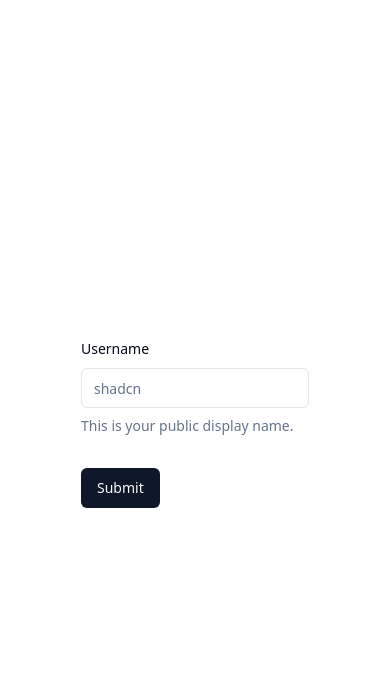
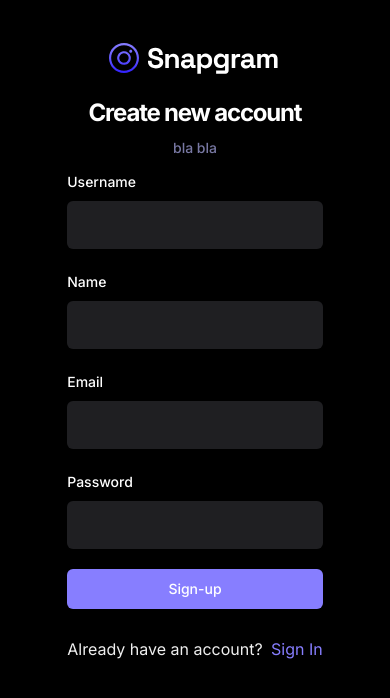
Before and after one commit to phucvinh01/Instagram, a React (Vite) app: page /sign-up in a window 390 px wide. Shown: the top 698 px of the page. Built offline with nearby package versions, Linux system fonts and the light colour scheme.

Commit message:
day 2: sign-up page

```diff
--- a/src/App.tsx
+++ b/src/App.tsx
@@ -7,7 +7,7 @@
 import {Routes, Route} from 'react-router-dom'
 const App = () => {
   return (
-    <main className='h-screen flex'>
+    <main className='flex'>
       <Routes>
         <Route element={<AuthLayout />}>
           <Route path='/sign-in' element= {<SignIn />} />
--- a/src/_auth/AuthLayout.tsx
+++ b/src/_auth/AuthLayout.tsx
@@ -11,7 +11,7 @@
             <Navigate to={'/'} />
         ) : (
             <>
-                <section className='flex justify-center items-center flex-1 flex-col'>
+                <section className='flex flex-1 justify-center items-center flex-col py-10'>
                     <Outlet/>
                 </section>
                 <img src={img} alt='side' className='hidden xl:block w-1/2 bg-no-repeat object-cover' />
--- a/src/_auth/forms/SignUp.tsx
+++ b/src/_auth/forms/SignUp.tsx
@@ -1,55 +1,133 @@
-import { zodResolver } from "@hookform/resolvers/zod"
-import { useForm } from "react-hook-form"
-import { Button } from "@/components/ui/button"
+import { zodResolver } from '@hookform/resolvers/zod';
+import { useForm } from 'react-hook-form';
+import { Button } from '@/components/ui/button';
 import {
   Form,
   FormControl,
-  FormDescription,
   FormField,
   FormItem,
   FormLabel,
   FormMessage,
-} from "@/components/ui/form"
-import { Input } from "@/components/ui/input"
-import { SignUpValidation } from "@/lib/validation"
-import { z } from "zod"
-
+} from '@/components/ui/form';
+import { Input } from '@/components/ui/input';
+import { SignUpValidation } from '@/lib/validation';
+import { z } from 'zod';
+import logo from '/assets/images/logo.svg';
+import Loader from '@/components/Loader';
+import { Link } from 'react-router-dom';
 
 const SignUp = () => {
+  const isLoading = false;
 
   const form = useForm<z.infer<typeof SignUpValidation>>({
     resolver: zodResolver(SignUpValidation),
     defaultValues: {
-      username: "",
+      username: '',
+      name: '',
+      password: '',
+      email: '',
     },
-  })
+  });
   function onSubmit(values: z.infer<typeof SignUpValidation>) {
-
-    console.log(values)
+    console.log(values);
   }
   return (
+    <div className='sm:w-420 flex-center flex-col'>
       <Form {...form}>
-      <form onSubmit={form.handleSubmit(onSubmit)} className="space-y-8">
+        <img
+          src={logo}
+          alt='logo'
+        />
+        <h2 className='h3-bold md:h2-blod pt-5 sm:pt-12'>Create new account</h2>
+        <p className='text-light-3 small-medium md:base-regular mt-2'>
+          bla bla
+        </p>
+        <form
+          onSubmit={form.handleSubmit(onSubmit)}
+          className='flex flex-col gap-5 w-full mt-3'>
           <FormField
             control={form.control}
-          name="username"
+            name='username'
             render={({ field }) => (
               <FormItem>
                 <FormLabel>Username</FormLabel>
                 <FormControl>
-                <Input placeholder="shadcn" {...field} />
+                  <Input
+                    className='shad-input'
+
+                    {...field}
+                  />
                 </FormControl>
-              <FormDescription>
-                This is your public display name.
-              </FormDescription>
                 <FormMessage />
               </FormItem>
             )}
           />
-        <Button type="submit">Submit</Button>
+          <FormField
+            control={form.control}
+            name='name'
+            render={({ field }) => (
+              <FormItem>
+                <FormLabel>Name</FormLabel>
+                <FormControl>
+                  <Input
+                    className='shad-input'
+
+                    {...field}
+                  />
+                </FormControl>
+                <FormMessage />
+              </FormItem>
+            )}
+          />
+          <FormField
+            control={form.control}
+            name='email'
+            render={({ field }) => (
+              <FormItem>
+                <FormLabel>Email</FormLabel>
+                <FormControl>
+                  <Input
+                    className='shad-input'
+
+                    {...field}
+                  />
+                </FormControl>
+                <FormMessage />
+              </FormItem>
+            )}
+          />
+          <FormField
+            control={form.control}
+            name='password'
+            render={({ field }) => (
+              <FormItem>
+                <FormLabel>Password</FormLabel>
+                <FormControl>
+                  <Input
+                    className='shad-input'
+
+                    {...field}
+                  />
+                </FormControl>
+                <FormMessage />
+              </FormItem>
+            )}
+          />
+          <Button type='submit' className='shad-button_primary'>
+            {isLoading ? (
+              <div className='flex flex-center gap-2'>
+                <Loader /> Loading
+              </div>
+            ) : (
+              'Sign-up'
+            )}
+          </Button>
+           <p className='text-small-regular text-light-2 text-center mt-2'> Already have an account?  <Link className='text-primary-500 text-small-semibold ml-1' to={'/sign-in'}>Sign In</Link> </p>
+
         </form>
       </Form>
-  )
-}
+    </div>
+  );
+};
 
-export default SignUp
+export default SignUp;
--- /dev/null
+++ b/src/components/Loader.tsx
@@ -0,0 +1,11 @@
+import loader from '/assets/icons/loader.svg'
+
+const Loader = () => {
+  return (
+    <div className='flex justify-center items-center'>
+        <img src={loader} alt="loader" width={24} height={24} />
+    </div>
+  )
+}
+
+export default Loader
--- a/src/globals.css
+++ b/src/globals.css
@@ -1,76 +1,280 @@
+@import url("https://fonts.googleapis.com/css2?family=Inter:wght@400;500;600;700;800&display=swap");
+
 @tailwind base;
 @tailwind components;
 @tailwind utilities;
 
 @layer base {
-  :root {
-    --background: 0 0% 100%;
-    --foreground: 222.2 84% 4.9%;
-
-    --card: 0 0% 100%;
-    --card-foreground: 222.2 84% 4.9%;
-
-    --popover: 0 0% 100%;
-    --popover-foreground: 222.2 84% 4.9%;
-
-    --primary: 222.2 47.4% 11.2%;
-    --primary-foreground: 210 40% 98%;
-
-    --secondary: 210 40% 96.1%;
-    --secondary-foreground: 222.2 47.4% 11.2%;
-
-    --muted: 210 40% 96.1%;
-    --muted-foreground: 215.4 16.3% 46.9%;
-
-    --accent: 210 40% 96.1%;
-    --accent-foreground: 222.2 47.4% 11.2%;
-
-    --destructive: 0 84.2% 60.2%;
-    --destructive-foreground: 210 40% 98%;
-
-    --border: 214.3 31.8% 91.4%;
-    --input: 214.3 31.8% 91.4%;
-    --ring: 222.2 84% 4.9%;
-
-    --radius: 0.5rem;
+  * {
+    @apply box-border list-none p-0 m-0 scroll-smooth;
   }
 
-  .dark {
-    --background: 222.2 84% 4.9%;
-    --foreground: 210 40% 98%;
-
-    --card: 222.2 84% 4.9%;
-    --card-foreground: 210 40% 98%;
-
-    --popover: 222.2 84% 4.9%;
-    --popover-foreground: 210 40% 98%;
-
-    --primary: 210 40% 98%;
-    --primary-foreground: 222.2 47.4% 11.2%;
-
-    --secondary: 217.2 32.6% 17.5%;
-    --secondary-foreground: 210 40% 98%;
-
-    --muted: 217.2 32.6% 17.5%;
-    --muted-foreground: 215 20.2% 65.1%;
-
-    --accent: 217.2 32.6% 17.5%;
-    --accent-foreground: 210 40% 98%;
-
-    --destructive: 0 62.8% 30.6%;
-    --destructive-foreground: 210 40% 98%;
-
-    --border: 217.2 32.6% 17.5%;
-    --input: 217.2 32.6% 17.5%;
-    --ring: 212.7 26.8% 83.9%;
+  body {
+    @apply bg-dark-1 text-white font-inter;
   }
 }
 
-@layer base {
-  * {
-    @apply border-border;
+@layer utilities {
+  /* TYPOGRAPHY */
+  .h1-bold {
+    @apply text-[36px] font-bold leading-[140%] tracking-tighter;
   }
-  body {
-    @apply bg-background text-foreground;
+
+  .h1-semibold {
+    @apply text-[36px] font-semibold leading-[140%] tracking-tighter;
+  }
+
+  .h2-bold {
+    @apply text-[30px] font-bold leading-[140%] tracking-tighter;
+  }
+
+  .h3-bold {
+    @apply text-[24px] font-bold leading-[140%] tracking-tighter;
+  }
+
+  .base-semibold {
+    @apply text-[16px] font-semibold leading-[140%] tracking-tighter;
+  }
+
+  .base-medium {
+    @apply text-[16px] font-medium leading-[140%];
+  }
+
+  .base-regular {
+    @apply text-[16px] font-normal leading-[140%];
+  }
+
+  .body-bold {
+    @apply text-[18px] font-bold leading-[140%];
+  }
+
+  .body-medium {
+    @apply text-[18px] font-medium leading-[140%];
+  }
+
+  .small-semibold {
+    @apply text-[14px] font-semibold leading-[140%] tracking-tighter;
+  }
+
+  .small-medium {
+    @apply text-[14px] font-medium leading-[140%];
+  }
+
+  .small-regular {
+    @apply text-[14px] font-normal leading-[140%];
+  }
+
+  .subtle-semibold {
+    @apply text-[12px] font-semibold leading-[140%];
+  }
+
+  .tiny-medium {
+    @apply text-[10px] font-medium leading-[140%];
+  }
+
+  /* UTILITIES */
+  .invert-white {
+    @apply invert brightness-0 transition;
+  }
+
+  .flex-center {
+    @apply flex justify-center items-center;
+  }
+
+  .flex-between {
+    @apply flex justify-between items-center;
+  }
+
+  .flex-start {
+    @apply flex justify-start items-center;
+  }
+
+  .custom-scrollbar::-webkit-scrollbar {
+    width: 3px;
+    height: 3px;
+    border-radius: 2px;
+  }
+
+  .custom-scrollbar::-webkit-scrollbar-track {
+    background: #09090a;
+  }
+
+  .custom-scrollbar::-webkit-scrollbar-thumb {
+    background: #5c5c7b;
+    border-radius: 50px;
+  }
+
+  .custom-scrollbar::-webkit-scrollbar-thumb:hover {
+    background: #7878a3;
+  }
+
+  .common-container {
+    @apply flex flex-col flex-1 items-center gap-10 overflow-scroll py-10 px-5 md:px-8 lg:p-14 custom-scrollbar;
+  }
+
+  /* All Users */
+  .user-container {
+    @apply max-w-5xl flex flex-col items-start w-full gap-6 md:gap-9;
+  }
+
+  .user-grid {
+    @apply w-full grid grid-cols-1 xs:grid-cols-2 md:grid-cols-2 lg:grid-cols-2 xl:grid-cols-3 gap-7 max-w-5xl;
+  }
+
+  /* Explore */
+  .explore-container {
+    @apply flex flex-col flex-1 items-center overflow-scroll py-10 px-5 md:p-14 custom-scrollbar;
+  }
+
+  .explore-inner_container {
+    @apply max-w-5xl flex flex-col items-center w-full gap-6 md:gap-9;
+  }
+
+  .explore-search {
+    @apply h-12 bg-dark-4 border-none placeholder:text-light-4 focus-visible:ring-0 focus-visible:ring-offset-0 ring-offset-0 !important;
+  }
+
+  /* Home */
+  .home-container {
+    @apply flex flex-col flex-1 items-center gap-10 overflow-scroll py-10 px-5 md:px-8 lg:p-14 custom-scrollbar;
+  }
+
+  .home-posts {
+    @apply max-w-screen-sm flex flex-col items-center w-full gap-6 md:gap-9;
+  }
+
+  .home-creators {
+    @apply hidden xl:flex flex-col w-72 2xl:w-465 px-6 py-10 gap-10  overflow-scroll custom-scrollbar;
+  }
+
+  /* Post Details */
+  .post_details-container {
+    @apply flex flex-col flex-1 gap-10 overflow-scroll py-10 px-5 md:p-14 custom-scrollbar items-center;
+  }
+
+  .post_details-card {
+    @apply bg-dark-2 w-full max-w-5xl rounded-[30px] flex-col flex xl:flex-row border border-dark-4 xl:rounded-l-[24px];
+  }
+
+  .post_details-img {
+    @apply h-80 lg:h-[480px] xl:w-[48%] rounded-t-[30px] xl:rounded-l-[24px] xl:rounded-tr-none object-cover p-5 bg-dark-1;
+  }
+
+  .post_details-info {
+    @apply bg-dark-2 flex flex-col gap-5 lg:gap-7 flex-1 items-start p-8 rounded-[30px];
+  }
+
+  .post_details-delete_btn {
+    @apply p-0 flex gap-3 hover:bg-transparent hover:text-light-1  text-light-1 small-medium lg:base-medium;
+  }
+
+  /* Profile */
+  .profile-container {
+    @apply flex flex-col items-center flex-1 gap-10 overflow-scroll py-10 px-5 md:p-14 custom-scrollbar;
+  }
+
+  .profile-inner_container {
+    @apply flex items-center md:mb-8 xl:items-start gap-8 flex-col xl:flex-row relative max-w-5xl w-full;
+  }
+
+  .profile-tab {
+    @apply flex-center gap-3 py-4 w-48 bg-dark-2  transition flex-1 xl:flex-initial;
+  }
+
+  /* Saved */
+  .saved-container {
+    @apply flex flex-col flex-1 items-center gap-10 overflow-scroll py-10 px-5 md:p-14 custom-scrollbar;
+  }
+
+  /* Bottom bar */
+  .bottom-bar {
+    @apply z-50 flex-between w-full sticky bottom-0 rounded-t-[20px] bg-dark-2 px-5 py-4 md:hidden;
+  }
+
+  /* File uploader */
+  .file_uploader-img {
+    @apply h-80 lg:h-[480px] w-full rounded-[24px] object-cover object-top;
+  }
+
+  .file_uploader-label {
+    @apply text-light-4 text-center small-regular w-full p-4 border-t border-t-dark-4;
+  }
+
+  .file_uploader-box {
+    @apply flex-center flex-col p-7 h-80 lg:h-[612px];
+  }
+
+  /* Grid Post List */
+  .grid-container {
+    @apply w-full grid grid-cols-1 sm:grid-cols-2 md:grid-cols-1 lg:grid-cols-2 xl:grid-cols-3 gap-7 max-w-5xl;
+  }
+
+  .grid-post_link {
+    @apply flex rounded-[24px] border border-dark-4 overflow-hidden cursor-pointer w-full h-full;
+  }
+
+  .grid-post_user {
+    @apply absolute bottom-0 p-5 flex-between w-full bg-gradient-to-t from-dark-3 to-transparent rounded-b-[24px] gap-2;
+  }
+
+  /* Left sidebar */
+  .leftsidebar {
+    @apply hidden md:flex px-6 py-10 flex-col justify-between min-w-[270px] bg-dark-2;
+  }
+
+  .leftsidebar-link {
+    @apply rounded-lg base-medium hover:bg-primary-500 transition;
+  }
+
+  /* Post Card */
+  .post-card {
+    @apply bg-dark-2 rounded-3xl border border-dark-4 p-5 lg:p-7 w-full max-w-screen-sm;
+  }
+
+  .post-card_img {
+    @apply h-64 xs:h-[400px] lg:h-[450px] w-full rounded-[24px] object-cover mb-5;
+  }
+
+  /* Topbar */
+  .topbar {
+    @apply sticky top-0 z-50 md:hidden bg-dark-2 w-full;
+  }
+
+  /* User card */
+  .user-card {
+    @apply flex-center flex-col gap-4 border border-dark-4 rounded-[20px] px-5 py-8;
   }
 }
+
+@layer components {
+  /* SHADCN COMPONENTS */
+  /* Form */
+  .shad-form_label {
+    @apply text-white !important;
+  }
+
+  .shad-form_message {
+    @apply text-red !important;
+  }
+
+  .shad-input {
+    @apply h-12 bg-dark-4 border-none placeholder:text-light-4 focus-visible:ring-1 focus-visible:ring-offset-1 ring-offset-light-3 !important;
+  }
+
+  .shad-textarea {
+    @apply h-36 bg-dark-3 rounded-xl border-none focus-visible:ring-1 focus-visible:ring-offset-1 ring-offset-light-3 !important;
+  }
+
+  /* Button */
+  .shad-button_primary {
+    @apply bg-primary-500 hover:bg-primary-500 text-light-1 flex gap-2 !important;
+  }
+
+  .shad-button_dark_4 {
+    @apply h-12 bg-dark-4 px-5 text-light-1 flex gap-2 !important;
+  }
+
+  .shad-button_ghost {
+    @apply flex gap-4 items-center justify-start hover:bg-transparent hover:text-white !important;
+  }
+}
--- a/src/lib/validation.ts
+++ b/src/lib/validation.ts
@@ -1,4 +1,7 @@
 import * as z from "zod"
  export const SignUpValidation = z.object({
-  username: z.string().min(2).max(50),
+  name: z.string().min(2,'to shoot'),
+  email: z.string().email(),
+  password: z.string().min(8,'password must be at least 8 charaters'),
+  username: z.string().min(2,'to shoot'),
 })
--- a/tailwind.config.js
+++ b/tailwind.config.js
@@ -6,71 +6,59 @@
     './components/**/*.{ts,tsx}',
     './app/**/*.{ts,tsx}',
     './src/**/*.{ts,tsx}',
-	],
+  ],
   theme: {
     container: {
       center: true,
-      padding: "2rem",
+      padding: '2rem',
       screens: {
-        "2xl": "1400px",
+        '2xl': '1400px',
+
       },
     },
     extend: {
       colors: {
-        border: "hsl(var(--border))",
-        input: "hsl(var(--input))",
-        ring: "hsl(var(--ring))",
-        background: "hsl(var(--background))",
-        foreground: "hsl(var(--foreground))",
-        primary: {
-          DEFAULT: "hsl(var(--primary))",
-          foreground: "hsl(var(--primary-foreground))",
-        },
-        secondary: {
-          DEFAULT: "hsl(var(--secondary))",
-          foreground: "hsl(var(--secondary-foreground))",
-        },
-        destructive: {
-          DEFAULT: "hsl(var(--destructive))",
-          foreground: "hsl(var(--destructive-foreground))",
-        },
-        muted: {
-          DEFAULT: "hsl(var(--muted))",
-          foreground: "hsl(var(--muted-foreground))",
-        },
-        accent: {
-          DEFAULT: "hsl(var(--accent))",
-          foreground: "hsl(var(--accent-foreground))",
-        },
-        popover: {
-          DEFAULT: "hsl(var(--popover))",
-          foreground: "hsl(var(--popover-foreground))",
-        },
-        card: {
-          DEFAULT: "hsl(var(--card))",
-          foreground: "hsl(var(--card-foreground))",
-        },
+        'primary-500': '#877EFF',
+        'primary-600': '#5D5FEF',
+        'secondary-500': '#FFB620',
+        'off-white': '#D0DFFF',
+        'red': '#FF5A5A',
+        'dark-1': '#000000',
+        'dark-2': '#09090A',
+        'dark-3': '#101012',
+        'dark-4': '#1F1F22',
+        'light-1': '#FFFFFF',
+        'light-2': '#EFEFEF',
+        'light-3': '#7878A3',
+        'light-4': '#5C5C7B',
       },
-      borderRadius: {
-        lg: "var(--radius)",
-        md: "calc(var(--radius) - 2px)",
-        sm: "calc(var(--radius) - 4px)",
+      screens: {
+        'xs': '480px',
+
+      },
+      width: {
+        '420': '420px',
+        '465': '465px',
+      },
+      fontFamily: {
+        inter: ['Inter', 'sans-serif'],
+
       },
       keyframes: {
-        "accordion-down": {
+        'accordion-down': {
           from: { height: 0 },
-          to: { height: "var(--radix-accordion-content-height)" },
+          to: { height: 'var(--radix-accordion-content-height)' },
         },
-        "accordion-up": {
-          from: { height: "var(--radix-accordion-content-height)" },
+        'accordion-up': {
+          from: { height: 'var(--radix-accordion-content-height)' },
           to: { height: 0 },
         },
       },
       animation: {
-        "accordion-down": "accordion-down 0.2s ease-out",
-        "accordion-up": "accordion-up 0.2s ease-out",
+        'accordion-down': 'accordion-down 0.2s ease-out',
+        'accordion-up': 'accordion-up 0.2s ease-out',
       },
     },
   },
-  plugins: [require("tailwindcss-animate")],
+  plugins: [require('tailwindcss-animate')],
 }
```
Also changed, not shown: 1 other file (tests, documents, lock files or other folders). Lines whose indentation alone changed are shown as unchanged.
